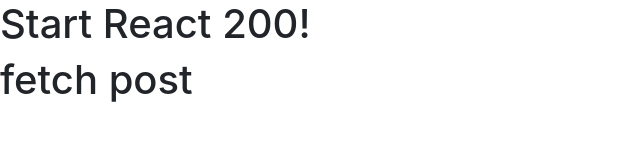
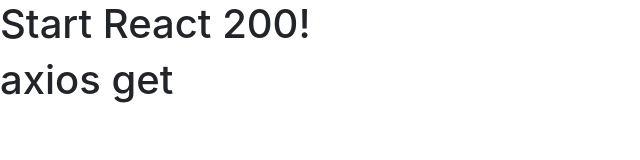
Before and after one commit to hws522/react-200, a React (Create React App) app in the folder client/: page / in a window 1280 px wide. Shown: the top 160 px of the page, without its empty margins (0-640 px from the left). Built offline with nearby package versions, Linux system fonts and the light colour scheme; no server answers; the HTML template or start-up script is replaced by a standard one.

Commit message:
axios get 사용하기

```diff
--- a/client/package.json
+++ b/client/package.json
@@ -6,6 +6,7 @@
     "@testing-library/jest-dom": "^5.11.4",
     "@testing-library/react": "^11.1.0",
     "@testing-library/user-event": "^12.1.10",
+    "axios": "^0.25.0",
     "bootstrap": "^5.1.3",
     "react": "^17.0.2",
     "react-dom": "^17.0.2",
--- a/client/src/App.js
+++ b/client/src/App.js
@@ -1,11 +1,11 @@
 import React from 'react';
-import FetchPost from './R060_FetchPost'
+import AxiosGet from './R061_AxiosGet'
 
 function App() {
   return (
     <div>
       <h1>Start React 200!</h1>
-      <FetchPost/>
+      <AxiosGet/>
     </div>
   );
 }
--- /dev/null
+++ b/client/src/R061_AxiosGet.js
@@ -0,0 +1,17 @@
+import React, { Component } from 'react';
+import axios from "axios";
+
+class R061_AxiosGet extends Component {
+  componentDidMount(){
+    axios.get('http://date.jsontest.com/')
+    .then( response => {alert(response.data.date)})
+  }
+
+  render() {
+    return (
+        <h1>axios get</h1>
+    )
+  }
+}
+
+export default R061_AxiosGet;
```
Also changed, not shown: 1 other file (tests, documents, lock files or other folders).
